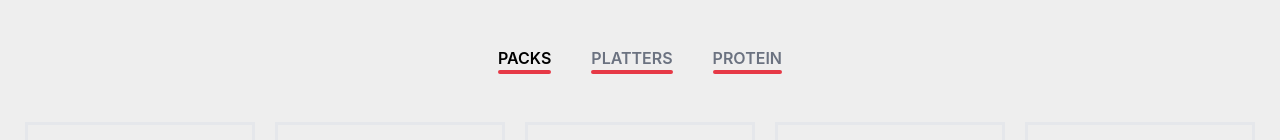
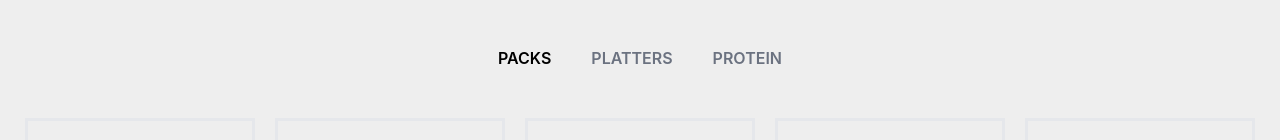
Before and after one commit to ifubaraboye/chops., a React (Create React App) app: page / in a window 1280 px wide. Shown: the part 576-716 px from the top of the page. Built offline with nearby package versions, Linux system fonts and the light colour scheme; a web font is replaced by a local one.

Commit message:
modified file

```diff
--- a/src/pages/Home.js
+++ b/src/pages/Home.js
@@ -11,10 +11,15 @@ import Puff from '../assets/puff.jpg'
 import Sauce from '../assets/chicken2.jpg'
 import Heron from '../assets/hero2.jpg'
 import Rice from '../assets/plat.jpg'
+import { useState } from "react";
 
 //Work in progress
 
 export function Home() {
+  const [selectedCategory, setSelectedCategory] = useState('Pack')
+  const categories = ['Pack', 'Platter', 'Protein']
+
+
     return (
       <div className="bg-[#eeeeee] px-auto mx-auto">
         <Navbar />
@@ -39,20 +44,20 @@ export function Home() {
             <ul className="flex gap-x-10 text-gray-500 font-semibold">
               <div>
                 <li className="text-black"><Link to='#packs'>PACKS</Link></li>
-                <p className="border-[2px] border-[#E63946] rounded-lg"></p>
+                {/* <p className="border-[2px] border-[#E63946] rounded-lg"></p> */}
               </div>
               <div>
                 <li><Link to='#platter'>PLATTERS</Link></li>
-                <p className="border-[2px] border-[#E63946] rounded-lg"></p>
+                {/* <p className="border-[2px] border-[#E63946] rounded-lg"></p> */}
               </div>
               <div>
                 <li><Link to='#protein'>PROTEIN</Link></li>
-                <p className="border-[2px] border-[#E63946] rounded-lg"></p>
+                {/* <p className="border-[2px] border-[#E63946] rounded-lg"></p> */}
               </div>
             </ul>
           </div>
 
-          <div id="pack" className="pt-12 pb-24"><ProductList Products={Products} category='Pack' /></div>
+          <div id="pack" className="pt-12 pb-24"><ProductList Products={Products} category={selectedCategory} /></div>
           {/* <div id="platter" className=""><ProductList Products={Products} category='Platter' /></div> */}
           {/* <div id="protein" className=""><ProductList Products={Products} category='Protein' /></div> */}
 
```
